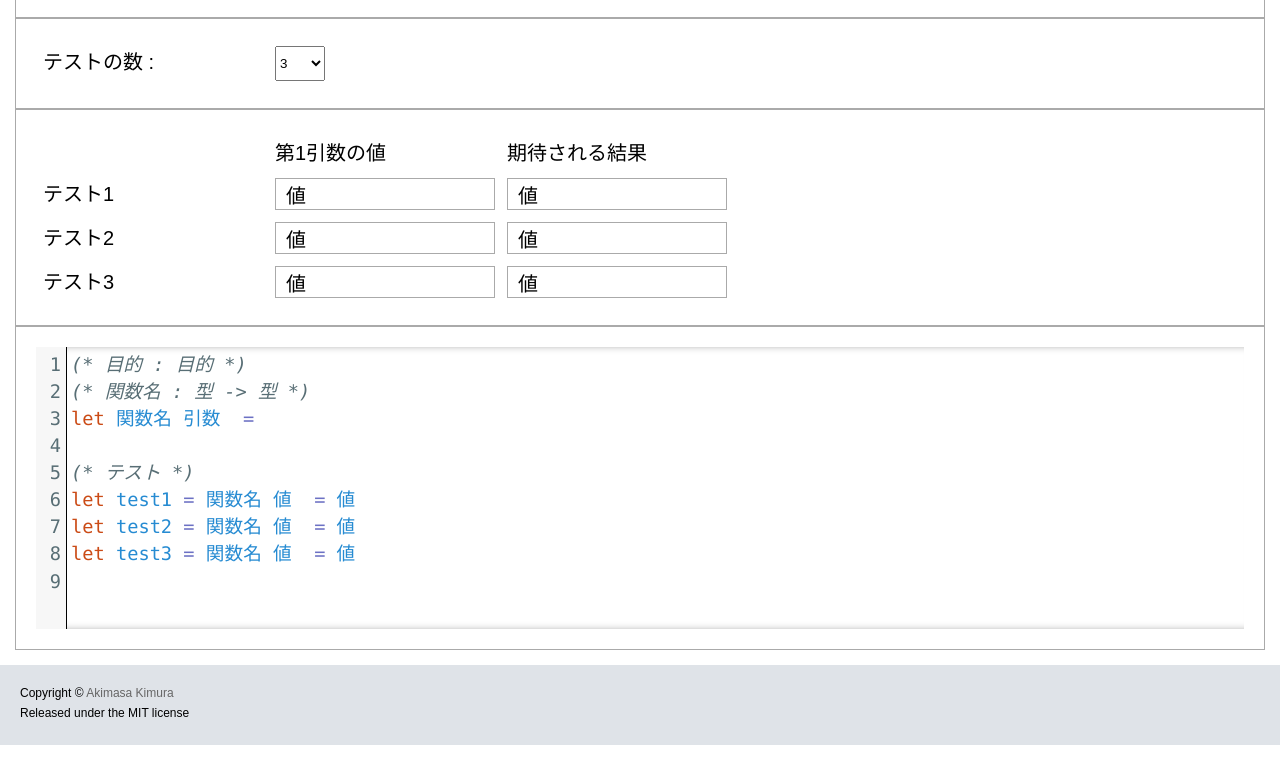
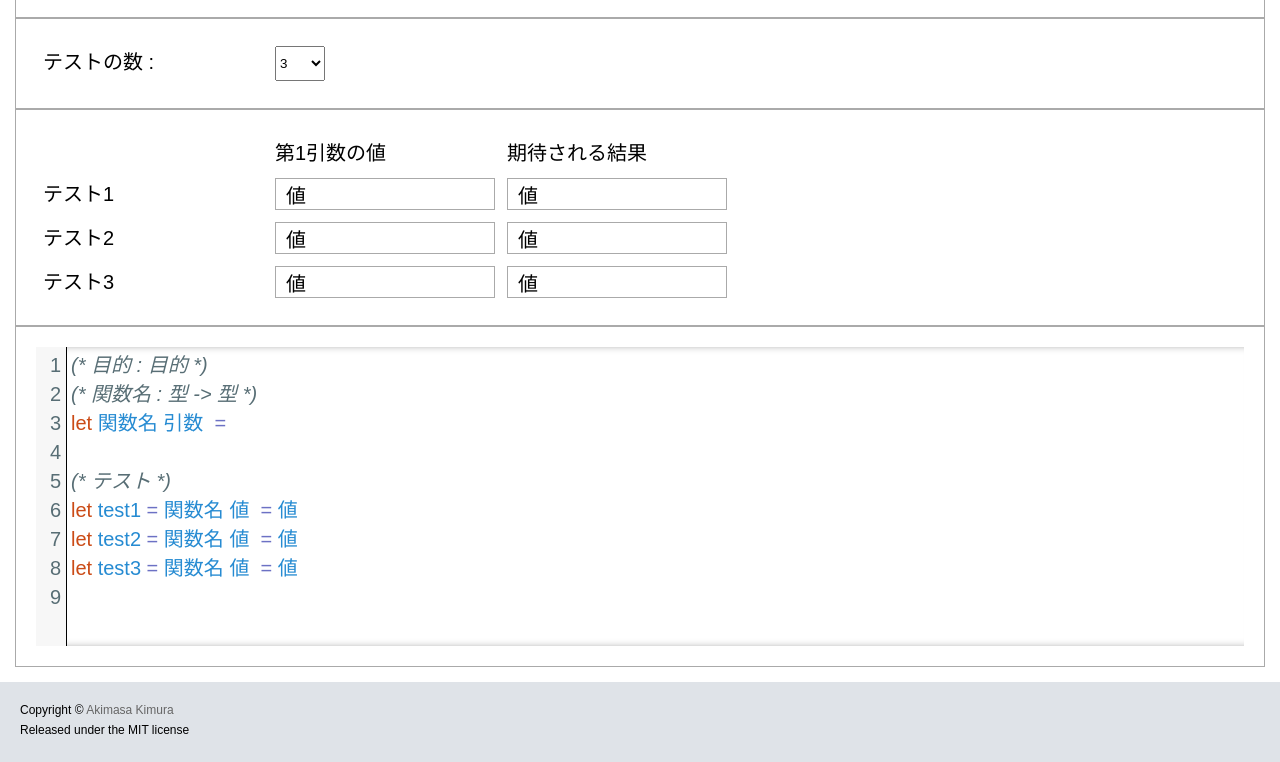
Before and after one commit to akimacho/design_recipe, a plain HTML site: page index.html in a window 1280 px wide. Shown: the part 494-1256 px from the top of the page. Drawn offline with Linux system fonts and the light colour scheme.

Commit message:
code font fixed

```diff
--- a/style.css
+++ b/style.css
@@ -140,7 +140,7 @@ body {
 
 /* CodeMirror */
 .CodeMirror {
-    font-family: Monaco, 'Andale Mono', 'Lucida Console', 'Bitstream Vera Sans Mono', 'Courier New', Courier, monospace;
-    font-size: 14pt;
+    font-family: 'メイリオ', 'Hiragino Kaku Gothic Pro', sans-serif;
+    font-size: 15pt;
     height: 100%;
 }
```
